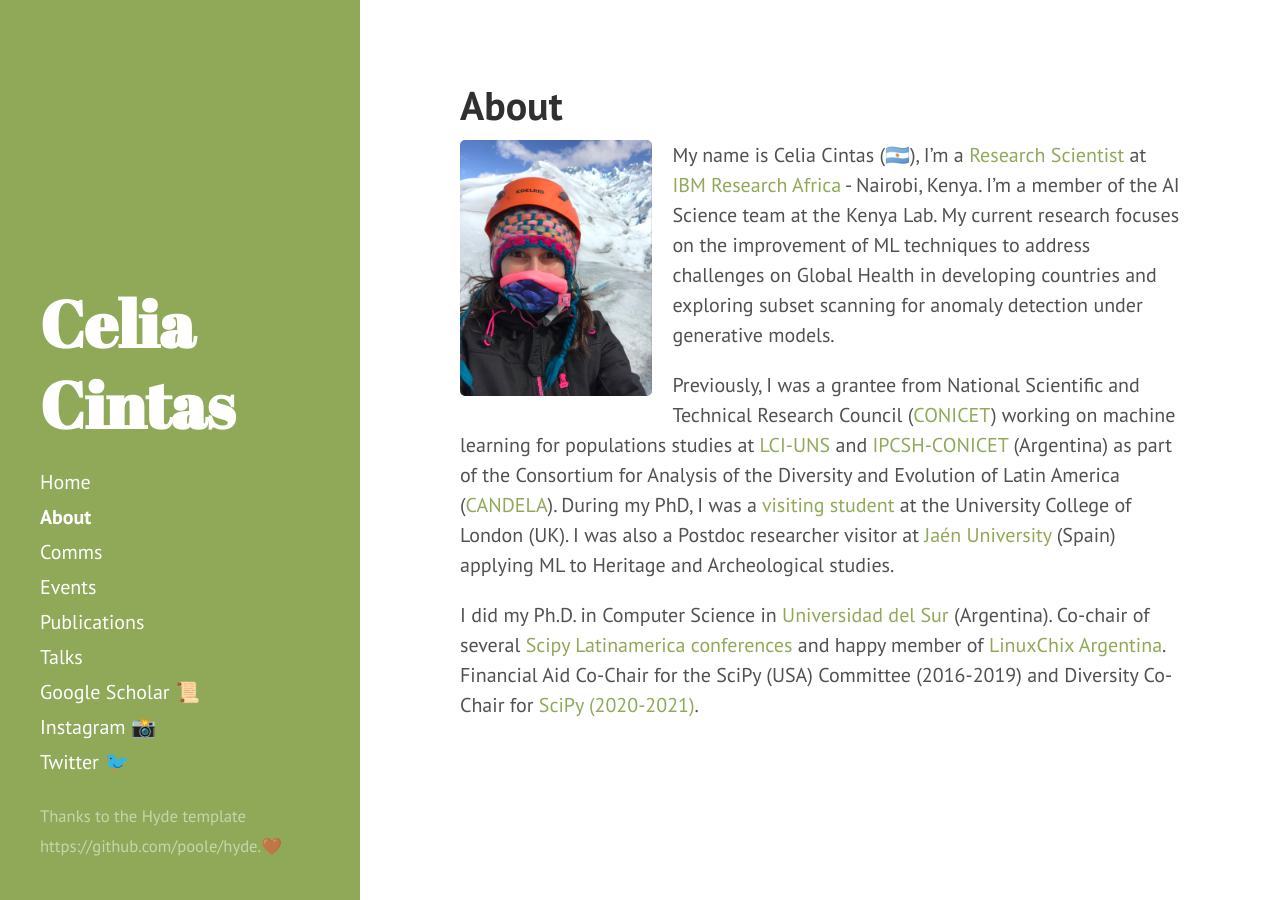
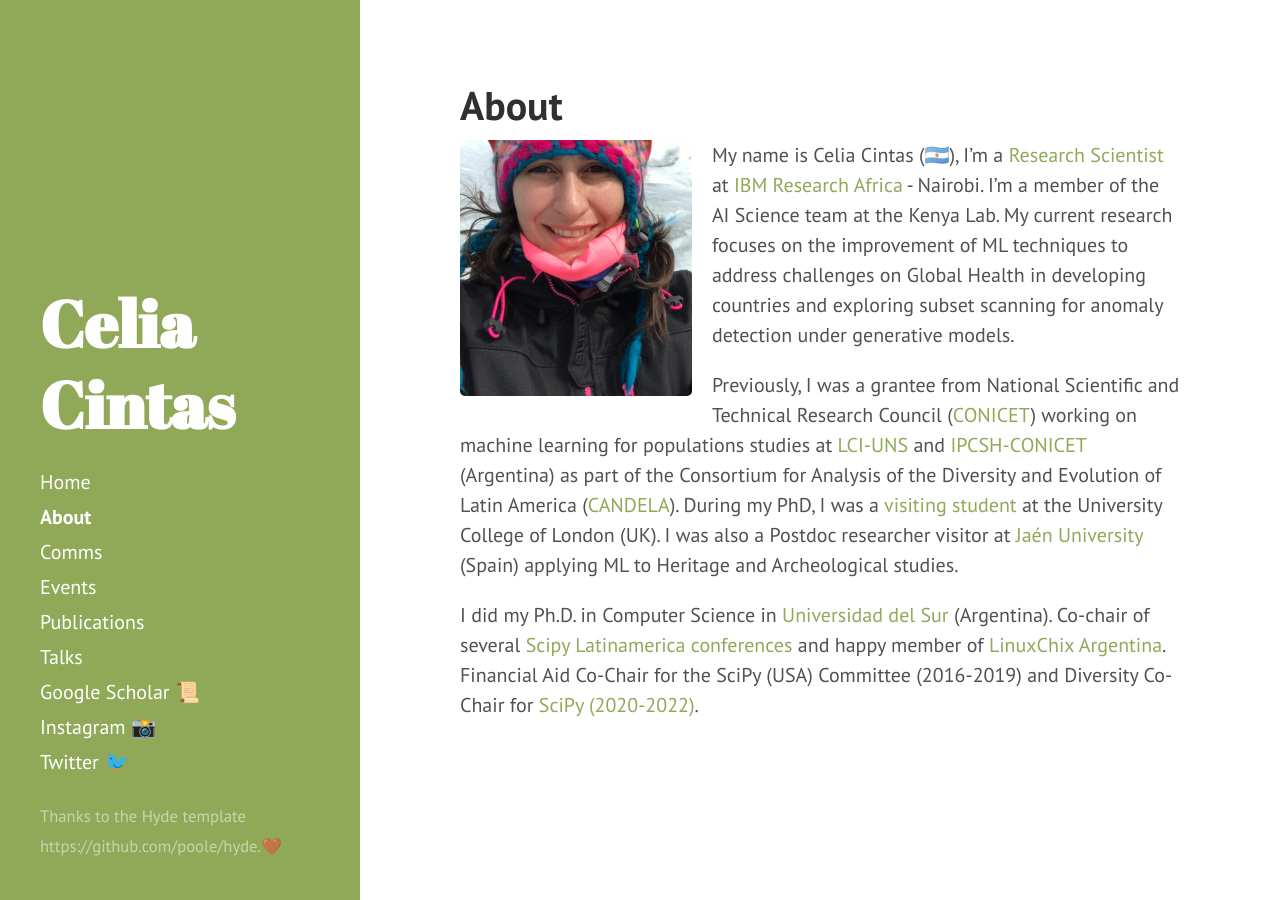
Before and after one commit to celiacintas/celiacintas.github.io, a Jekyll site: the page built from about.md, in a window 1280 px wide. Built offline with Jekyll 4.4.1, drawn with Linux system fonts in a browser that asks for light colours.

Commit message:
Update about.md

```diff
--- a/about.md
+++ b/about.md
@@ -3,8 +3,8 @@ layout: page
 title: About
 ---
 
-![Profile Pic](/public/profile_pic.JPG){:height="256px" style="float: left; margin-right: 1em"} My name is Celia Cintas (🇦🇷), I'm a [Research Scientist](https://researcher.watson.ibm.com/researcher/view.php?person=ibm-Celia.Cintas) at [IBM Research Africa](https://www.research.ibm.com/labs/africa/) - Nairobi, Kenya. I'm a member of the AI Science team at the Kenya Lab. My current research focuses on the improvement of ML techniques to address challenges on Global Health in developing countries and exploring subset scanning for anomaly detection under generative models.
+![Profile Pic](/public/CeliaCintas.jpeg){:height="256px" style="float: left; margin-right: 1em"} My name is Celia Cintas (🇦🇷), I'm a [Research Scientist](https://researcher.watson.ibm.com/researcher/view.php?person=ibm-Celia.Cintas) at [IBM Research Africa](https://www.research.ibm.com/labs/africa/) - Nairobi. I'm a member of the AI Science team at the Kenya Lab. My current research focuses on the improvement of ML techniques to address challenges on Global Health in developing countries and exploring subset scanning for anomaly detection under generative models.
 
 Previously, I was a grantee from National Scientific and Technical Research Council ([CONICET](https://www.conicet.gov.ar/?lan=en)) working on machine learning for populations studies at [LCI-UNS](https://imaglabs.org/) and [IPCSH-CONICET](https://ipcsh.conicet.gov.ar/) (Argentina) as part of the Consortium for Analysis of the Diversity and Evolution of Latin America ([CANDELA](https://www.ucl.ac.uk/biosciences/departments/genetics-evolution-and-environment/candela/)).  During my PhD, I was a [visiting student](https://www.ucl.ac.uk/biosciences/subject-specific-taught-modules/human-population-genetics/people) at the University College of London (UK). I was also a Postdoc researcher visitor at [Jaén University](https://www.ujaen.es/en) (Spain) applying ML to Heritage and Archeological studies.
 
-I did my Ph.D. in Computer Science in [Universidad del Sur](https://www.uns.edu.ar/ingles) (Argentina). Co-chair of several [Scipy Latinamerica conferences](https://www.scipy.lat/es/scipycon.html) and happy member of [LinuxChix Argentina](http://linuxchixar.org/). Financial Aid Co-Chair for the SciPy (USA) Committee (2016-2019) and Diversity Co-Chair for [SciPy (2020-2021)](https://www.scipy2020.scipy.org/organisers).
+I did my Ph.D. in Computer Science in [Universidad del Sur](https://www.uns.edu.ar/ingles) (Argentina). Co-chair of several [Scipy Latinamerica conferences](https://www.scipy.lat/es/scipycon.html) and happy member of [LinuxChix Argentina](http://linuxchixar.org/). Financial Aid Co-Chair for the SciPy (USA) Committee (2016-2019) and Diversity Co-Chair for [SciPy (2020-2022)](https://www.scipy2020.scipy.org/organisers).
```
